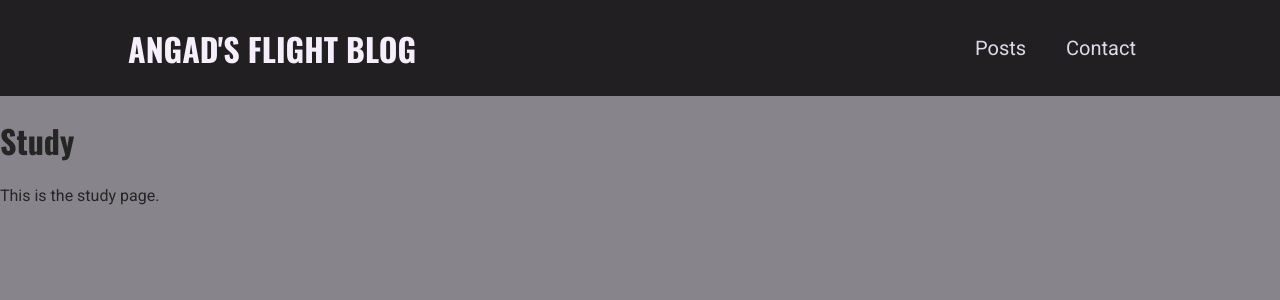
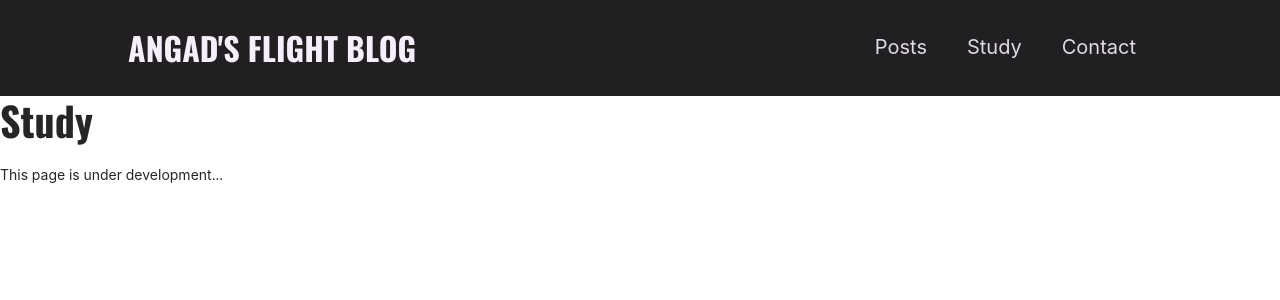
Before and after one commit to angad737/captsingh, a Next.js app: page /study in a window 1280 px wide. Shown: the top 300 px of the page. Built offline with nearby package versions, Linux system fonts and the light colour scheme.

Commit message:
Before Git Pushing to GitHub

```diff
--- a/components/layout/main-navigation.js
+++ b/components/layout/main-navigation.js
@@ -18,6 +18,11 @@ const MainNavigation = (props) => {
             </Link>
           </li>
           <li>
+            <Link href="/study">
+              <a>Study</a>
+            </Link>
+          </li>
+          <li>
             <Link href="/contact">
               <a>Contact</a>
             </Link>
--- a/package.json
+++ b/package.json
@@ -9,6 +9,8 @@
     "lint": "next lint"
   },
   "dependencies": {
+    "antd": "^4.17.3",
+    "bootstrap": "^5.1.3",
     "gray-matter": "^4.0.3",
     "next": "12.0.7",
     "react": "17.0.2",
--- a/pages/_app.js
+++ b/pages/_app.js
@@ -1,5 +1,7 @@
 import Layout from "../components/layout/layout";
 import "../styles/globals.css";
+import "bootstrap/dist/css/bootstrap.min.css";
+import "antd/dist/antd.css";
 
 function MyApp({ Component, pageProps }) {
   return (
--- a/pages/study/index.js
+++ b/pages/study/index.js
@@ -2,7 +2,7 @@ const StudyHomePage = (props) => {
   return (
     <div>
       <h1>Study</h1>
-      <p>This is the study page.</p>
+      <p>This page is under development...</p>
     </div>
   );
 };
```
Also changed, not shown: public/css/styles.css (added), 1 other file (tests, documents, lock files or other folders).
